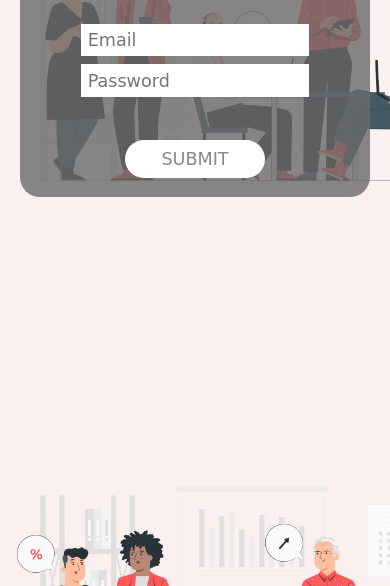
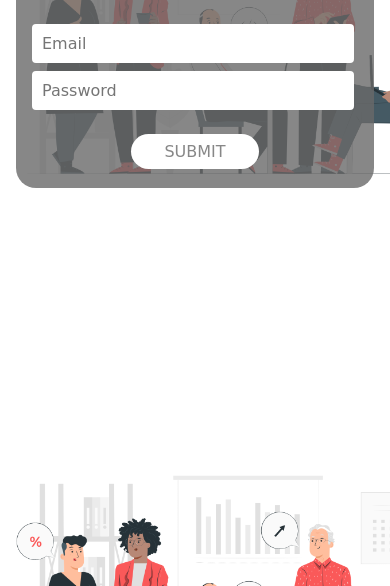
Before and after one commit to AgbesoChristian/Mr_KazimForm, a plain HTML site: page index.html in a window 390 px wide. Shown: the part 258-844 px from the top of the page. Drawn offline with Linux system fonts and the light colour scheme; a web font is replaced by a local one.

Commit message:
1st Commit

```diff
--- a/index.css
+++ b/index.css
@@ -12,16 +12,16 @@ body{
     padding-bottom: 15em;
     background-image: url("./img.png");
     background-size: cover;
-    background-color: #FCEFEF;
+    background-color: #ffffff;
 }
 
 #formEl{
-    width: 50%;
+    width: 60%;
     background-color: rgba(105, 105, 105, .8);
     border-radius: 20px;
     margin: -7em auto;
     text-align: center;
-    min-width: 350px;
+    min-width: 250px;
     max-width: 700px;
     padding-top: 0.3px;
     padding-bottom: 1.2em;
@@ -38,14 +38,16 @@ h1{
 input{
     width: 65%;
     color: rgba(10, 9, 9, .8);
-    padding: 0.25em;
+    padding: 0.50em;
     border: solid white 2px;
     font-family: 'Orelega One', cursive;
-    font-size: 1.1rem;
+    font-size: 1rem;
+    border-radius: 4px;
 }
 
 .input-format{
     margin-bottom: 8px;
+    width: 100%;
 }
 
 #btn{
@@ -58,17 +60,15 @@ color: rgba(105, 105, 105, .8);
   width: 8em;
   padding-bottom: .5em;
   padding-top: .5em;
-  margin-top: 2em;
-  font-size: 1.1rem;
+  margin-top: 1em;
+  font-size: 1rem;
   text-transform: uppercase;
-  cursor: pointer;
-  transition: 0.3s;
 }
 
-#btn:focus{
-    color: #ffffff;
+#btn:hover{
+    color: rgba(105, 105, 105, .8);
     box-shadow: 0px 0px 0px 1px white;
-    animation: anim-shadow 0.3s forwards;
+    animation: anim-shadow 1s forwards;
 }
 
 @keyframes anim-shadow{
@@ -76,3 +76,23 @@ color: rgba(105, 105, 105, .8);
         box-shadow: 0px 0px .3em .3em white
     }
 }
+
+@media (max-width:500px){
+    #formEl{
+        width: 100%;
+    }
+
+    input{
+        width: 100%;
+    }
+
+    .input-format{
+        margin-left: 1em;
+        width: 90%;
+    }
+
+    body{
+        padding-left: 1em;
+        padding-right: 1em;
+    }
+}
```
